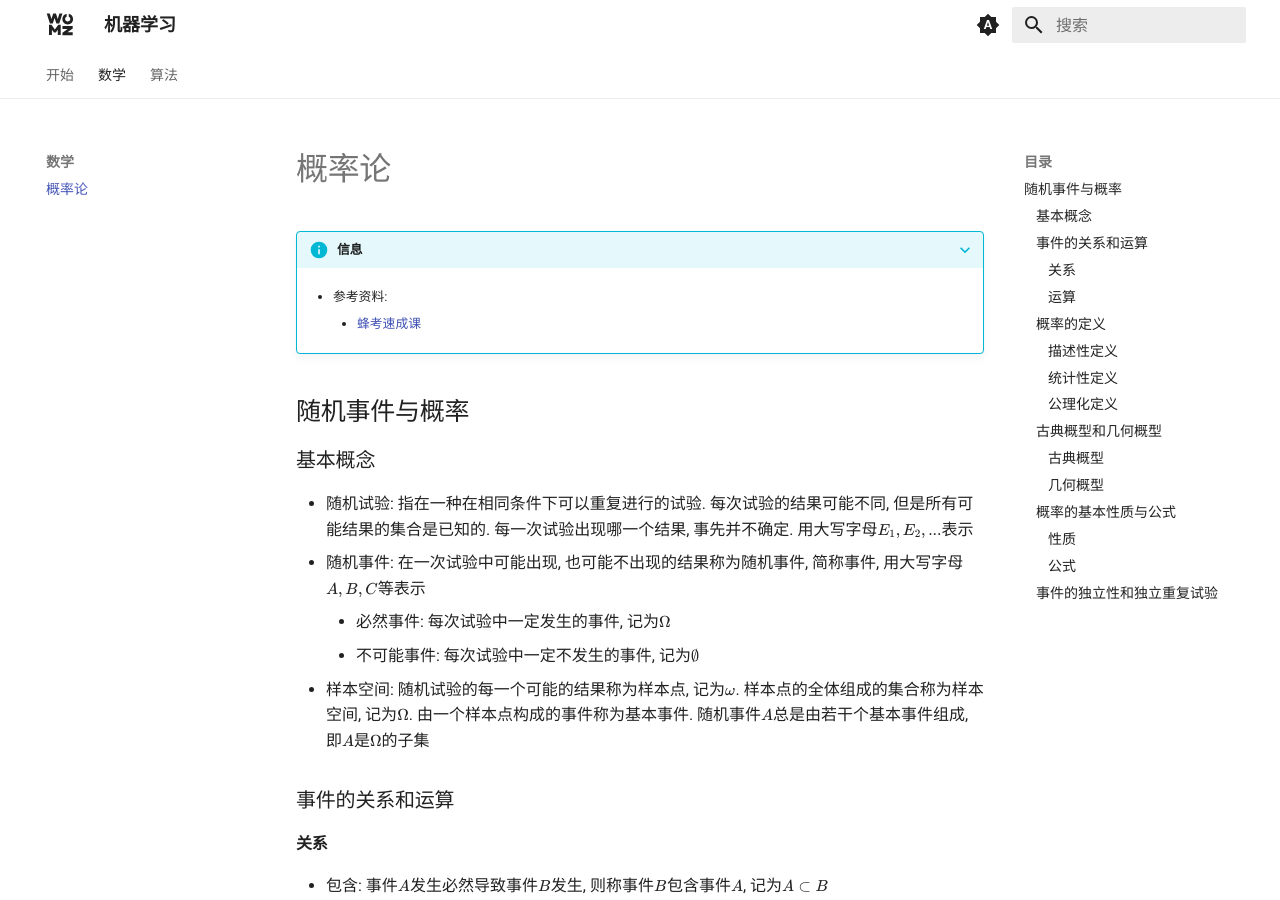
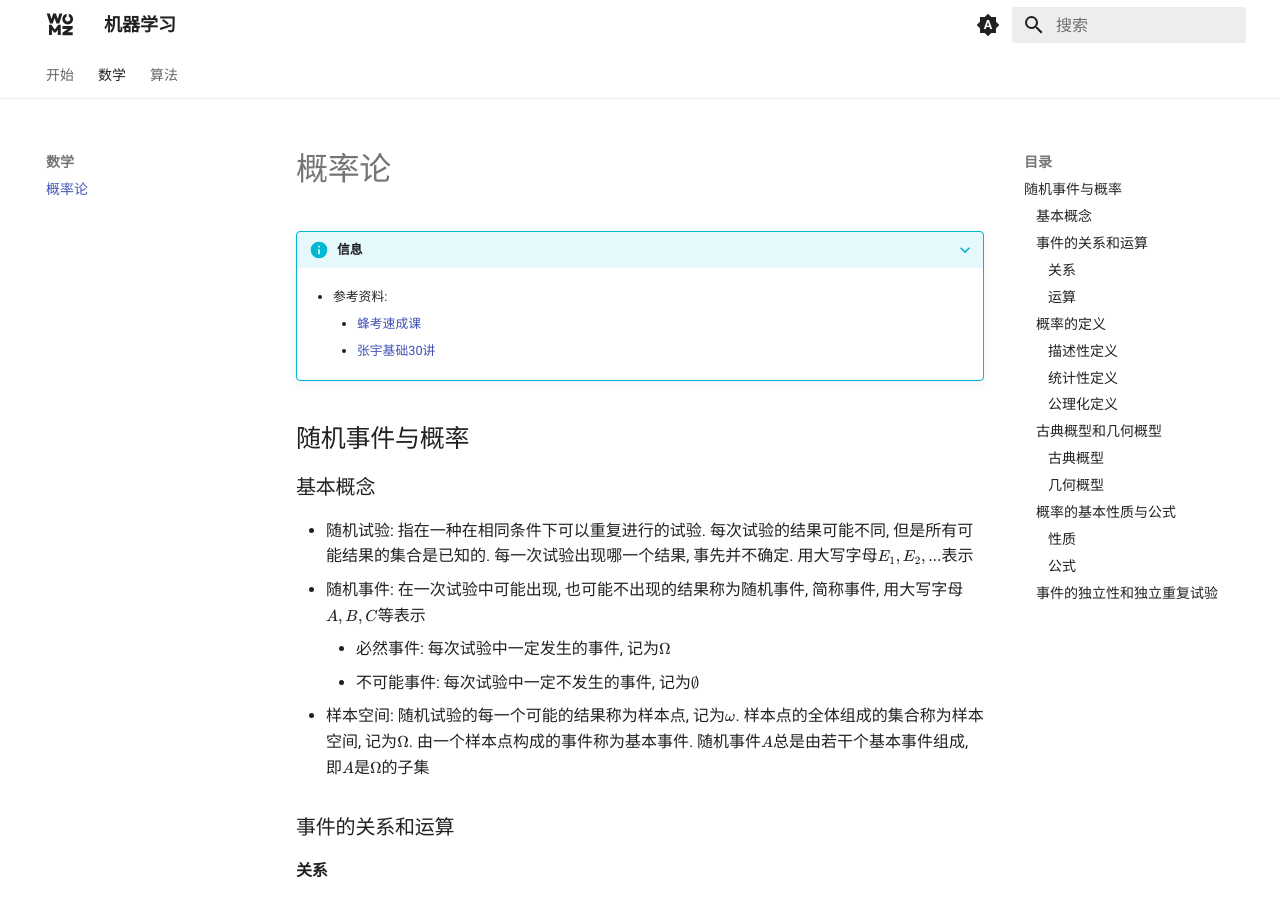
Before and after one commit to sigmax01/ml, an MkDocs documentation site: the page built from docs/数学/概率论.md, in a window 1280 px wide and 900 px high. Built offline with MkDocs 1.6.1 and Material for MkDocs 9.7.7, drawn with Linux system fonts in a browser that asks for light colours; comment, search, counter and statistics services are not loaded.

```diff
--- a/docs/数学/概率论.md
+++ b/docs/数学/概率论.md
@@ -7,7 +7,8 @@
 
     - 参考资料:
 
-        - [蜂考速成课](https://share.ricolxwz.io/04%20%E6%A6%82%E7%8E%87%E8%AE%BA%E4%B8%8E%E6%95%B0%E7%90%86%E7%BB%9F%E8%AE%A1%E3%80%90%E8%9C%82%E8%80%83%E9%80%9F%E6%88%90%E8%AF%BE%E3%80%91.pdf)
+        - [蜂考速成课](https://share.ricolxwz.io/04 概率论与数理统计【蜂考速成课】.pdf)
+        - [张宇基础30讲](https://share.ricolxwz.io/机器学习_23张宇《基础30讲-概率论》.pdf)
 
 ## 随机事件与概率
 
```
